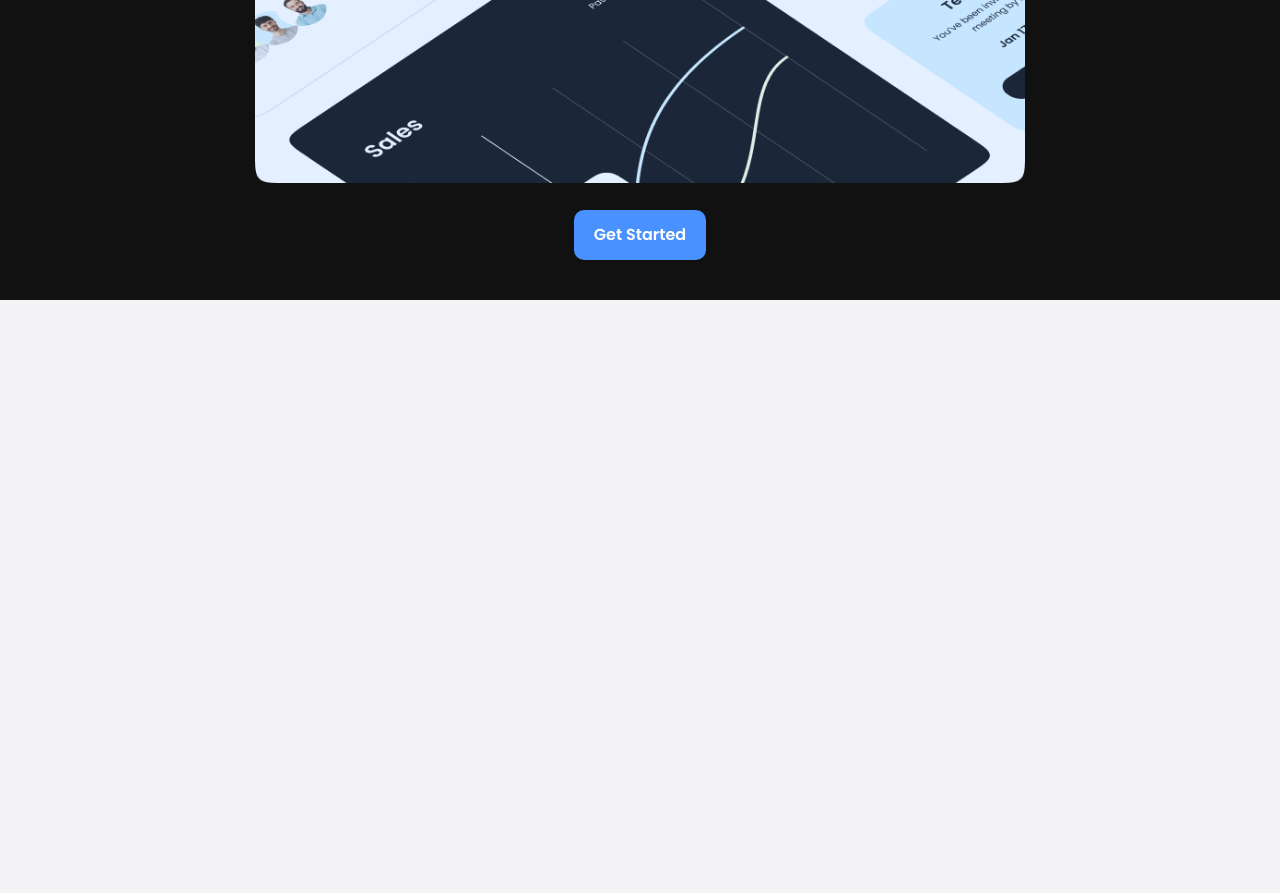
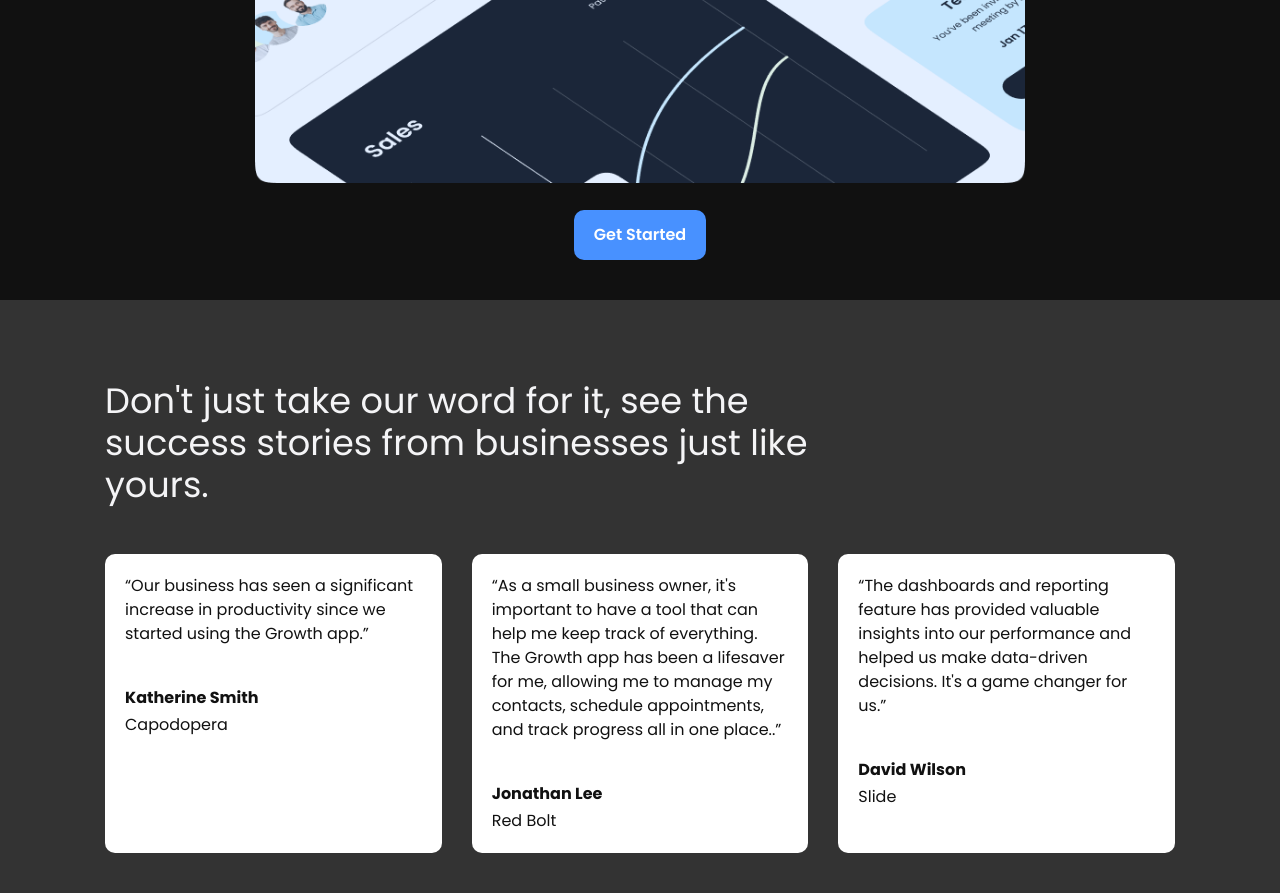
Before and after one commit to siamso/saas-landing-page, a plain HTML site: page index.html in a window 1280 px wide. Shown: the part 1144-2037 px from the top of the page. Before the commit the page ends 1444 px from the top, so only its background shows below. Drawn offline with Linux system fonts and the light colour scheme.

Commit message:
Testimonial Section

```diff
--- a/css/style.css
+++ b/css/style.css
@@ -131,6 +131,31 @@ body{
   margin-bottom: 20px;
 }
 
+/* Testimonials */
+
+.testimonials{
+  padding: 40px 0px;
+}
+
+.testimonials .testimonials-heading{
+  width: 70%;
+  margin-bottom: 3rem;
+}
+
+.testimonials-grid{
+  display: grid;
+  grid-template-columns: repeat(3, 1fr);
+  gap: 30px;
+}
+
+.testimonials-grid .card p:nth-child(2){
+  margin-top: 40px;
+  margin-bottom: 3px;
+  font-weight: bold;
+}
+
+
+
 
 /* ------------------------------------------ */
 
@@ -238,3 +263,12 @@ body{
   background: var(--dark-color);
   color: var(--light-color);
 }
+
+/* Card */
+
+.card{
+  background: var(--light-color);
+  color: var(--dark-color);
+  padding: 20px;
+  border-radius: 10px;
+}
--- a/index.html
+++ b/index.html
@@ -77,6 +77,30 @@
     </div>
   </section>
 
+  <!-- Testimonials -->
+  <section class="testimonials bg-dark">
+    <div class="container">
+      <h3 class="testimonials-heading text-xl">Don't just take our word for it, see the success  stories from businesses just like yours.</h3>
+      <div class="testimonials-grid">
+        <div class="card">
+          <p>“Our business has seen a significant increase in productivity since we started using the Growth app.”</p>
+          <p>Katherine Smith</p>
+          <p>Capodopera</p>
+        </div>
+        <div class="card">
+          <p>“As a small business owner, it's important to have a tool that can help me keep track of everything. The Growth app has been a lifesaver for me, allowing me to manage my contacts, schedule appointments, and track progress all in one place..”</p>
+          <p>Jonathan Lee</p>
+          <p>Red Bolt</p>
+        </div>
+        <div class="card">
+          <p>“The dashboards and reporting feature has provided valuable insights into our performance and helped us make data-driven decisions. It's a game changer for us.”</p>
+          <p>David Wilson</p>
+          <p>Slide</p>
+        </div>
+      </div>
+    </div>
+  </section>
+
 
   <script src="./js/main.js"></script>
 </body>
```
